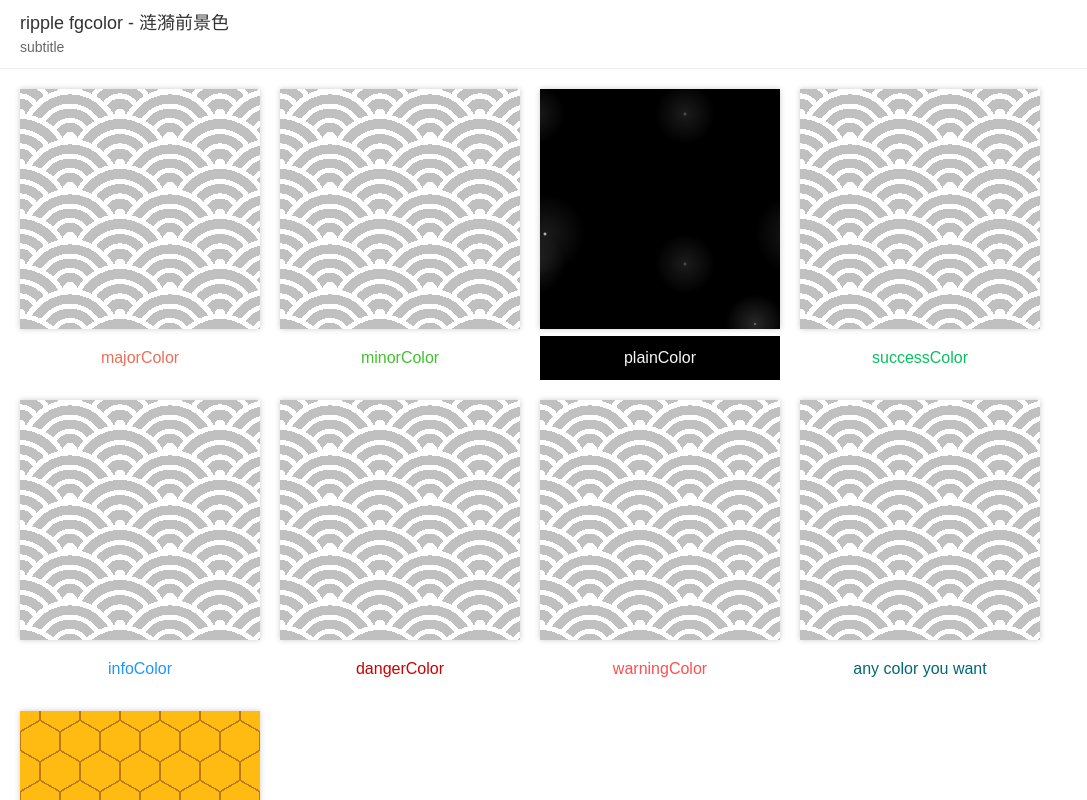
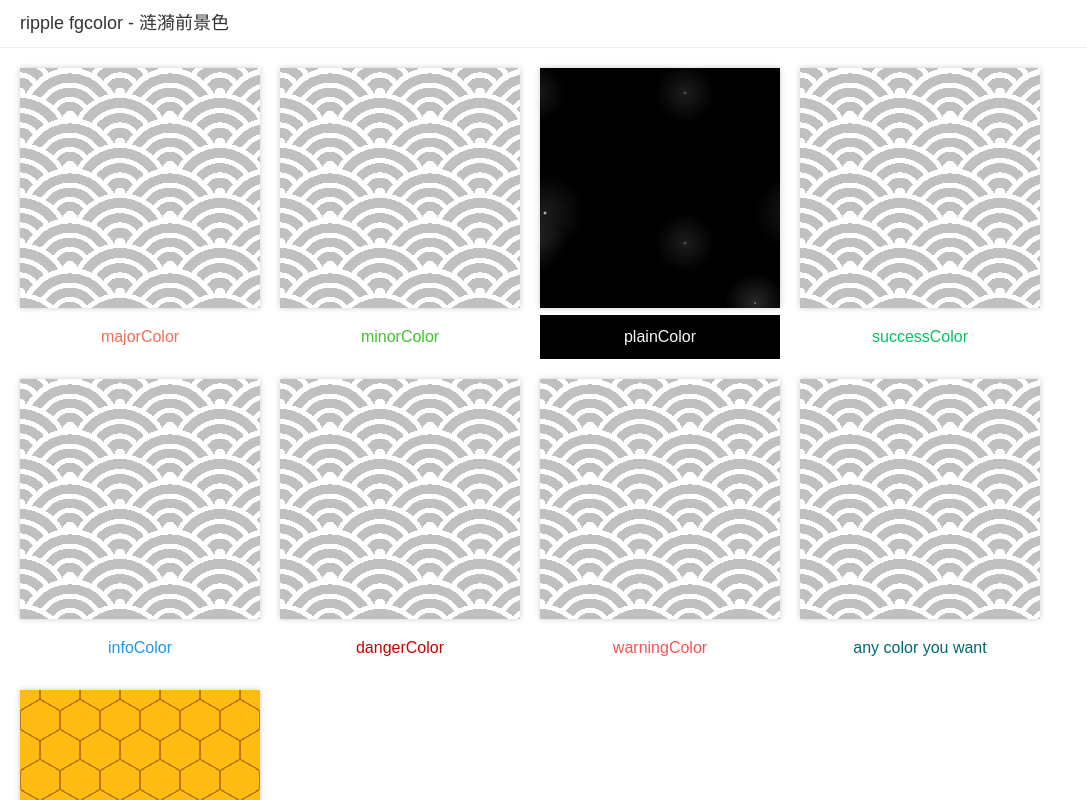
Before and after one commit to xuehuaihuan/snow-ui-react, a React (Create React App) app: page /ripple in a window 1280 px wide. Shown: the top 800 px of the page, without its empty margins (0-1087 px from the left). Built offline with nearby package versions, Linux system fonts and the light colour scheme.

Commit message:
PropTypes.any

```diff
--- a/src/App.js
+++ b/src/App.js
@@ -27,7 +27,7 @@ const App = (props) => {
 App.defaultProps = {};
 
 App.propTypes = {
-  children: PropTypes.object,
+  children: PropTypes.any,
 };
 
 export default App;
--- a/src/examples/common/header/index.js
+++ b/src/examples/common/header/index.js
@@ -23,11 +23,11 @@ const ExamplesHeader = (props) => {
 };
 
 ExamplesHeader.defaultProps = {
-  subtitle: 'subtitle',
+  subtitle: '',
 };
 
 ExamplesHeader.propTypes = {
-  children: PropTypes.object,
+  children: PropTypes.any,
   subtitle: PropTypes.string,
 };
 
```
